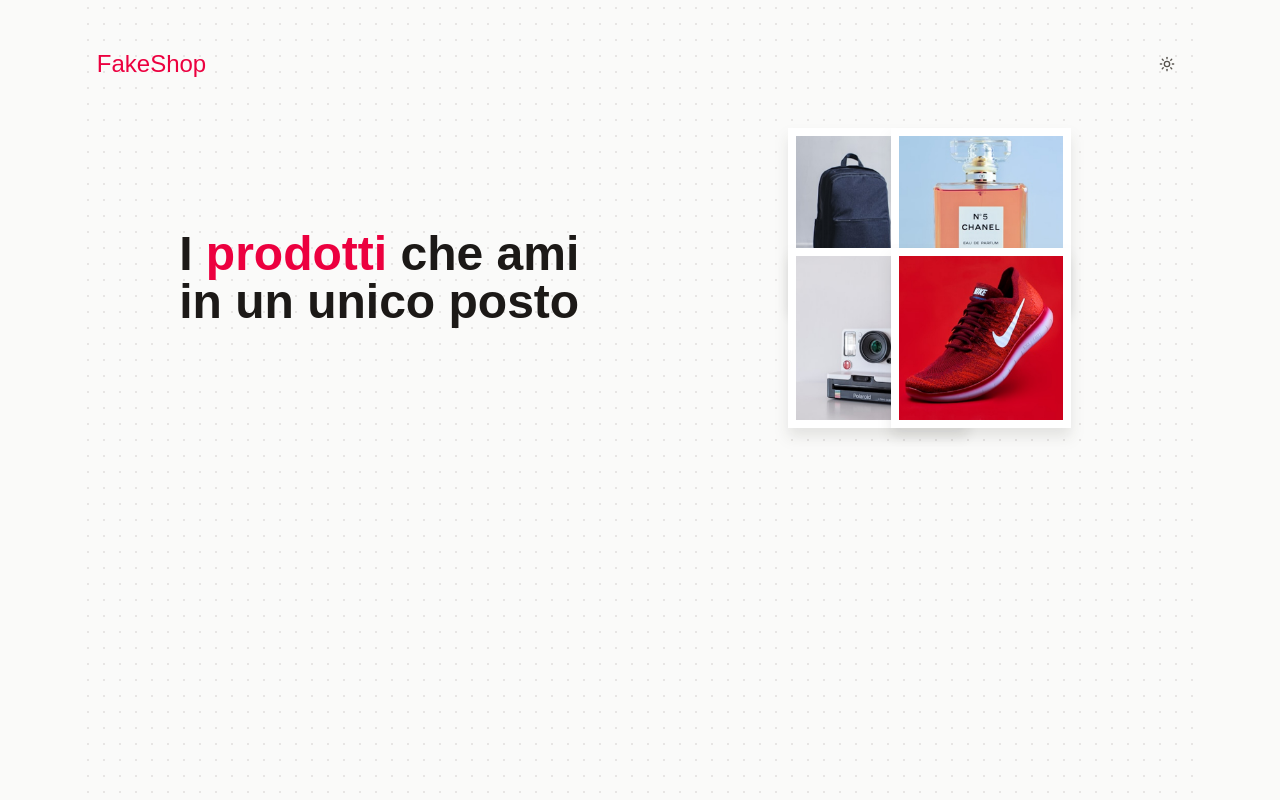
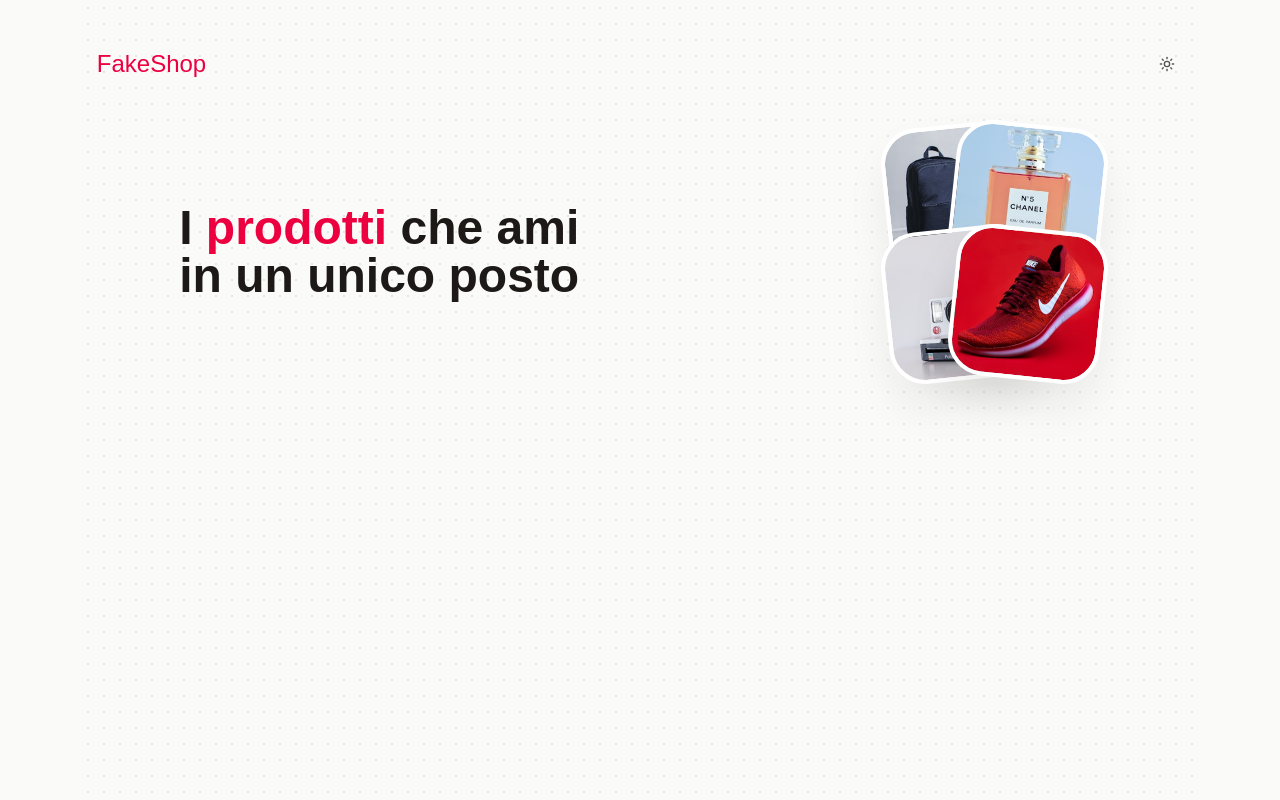
Before and after one commit to lorenzoferrante97/products-showcase, a React (Vite) app: page / in a window 1280 px wide. Built offline with nearby package versions, Linux system fonts and the light colour scheme; a web font is replaced by a local one.

Commit message:
edit: from amsk imgs to default imgs

```diff
--- a/src/pages/Home.jsx
+++ b/src/pages/Home.jsx
@@ -6,43 +6,45 @@
       {/* ANCHOR HERO SECTION ------------------------------------------------------- */}
       <section className='flex flex-col gap-5 md:flex-row w-full lg:w-[72vw] mx-auto'>
         {/* NOTE - hero images */}
-        <div className='max-md:w-fit md:w-[44vw] flex items-center justify-start -space-x-[20vw] md:flex-col md:justify-start md:items-start md:-space-y-[60px] md:order-last'>
-          <div className='w-full flex items-center justify-start lg:justify-center -space-x-[20vw] md:-space-x-[10vw] lg:-space-x-[6vw]'>
-            <MaskImage
-              alt='prodotto in evidenza'
-              borderSize='p-1 sm:p-1.5 md:p-2'
-              className='w-full lg:max-w-[180px] drop-shadow-xl drop-shadow-on-base/10'
-              mask='circle'
+        <div className='w-fit flex items-center justify-start -space-x-[20vw] md:flex-col md:justify-start md:items-start md:-space-y-[40px] md:order-last'>
+          <div className='w-full flex items-center justify-start lg:justify-center -space-x-[20vw] md:-space-x-[4vw] lg:-space-x-[6vw]'>
+            <figure className='w-full aspect-square rounded-xl outline-4 outline-white not-dark:shadow-xl not-dark:shadow-on-base/10 lg:max-w-[180px] overflow-hidden -rotate-6'>
+              <img
+                alt="'prodotto in evidenza'"
+                className='img-responsive'
                 src='/images/Hero.webp'
               />
-            <MaskImage
-              alt='prodotto in evidenza'
-              borderSize='p-1 sm:p-1.5 md:p-2'
-              className='w-full lg:max-w-[180px] drop-shadow-xl drop-shadow-on-base/10'
-              mask='circle'
+            </figure>
+
+            <figure className='w-full aspect-square rounded-xl outline-4 outline-white not-dark:shadow-xl not-dark:shadow-on-base/10 lg:max-w-[180px] overflow-hidden rotate-6'>
+              <img
+                alt="'prodotto in evidenza'"
+                className='img-responsive'
                 src='/images/Hero 2.webp'
               />
+            </figure>
           </div>
-          <div className='w-full flex items-center justify-start lg:justify-center -space-x-[20vw] md:-space-x-[10vw] lg:-space-x-[6vw]'>
-            <MaskImage
-              alt='prodotto in evidenza'
-              borderSize='p-1 sm:p-1.5 md:p-2'
-              className='w-full lg:max-w-[180px] drop-shadow-xl drop-shadow-on-base/10'
-              mask='circle'
+          <div className='w-full flex items-center justify-start lg:justify-center -space-x-[20vw] md:-space-x-[4vw] lg:-space-x-[6vw]'>
+            <figure className='w-full aspect-square rounded-xl outline-4 outline-white not-dark:shadow-xl not-dark:shadow-on-base/10 lg:max-w-[180px] overflow-hidden -rotate-6'>
+              <img
+                alt="'prodotto in evidenza'"
+                className='img-responsive'
                 src='/images/Hero 3.webp'
               />
-            <MaskImage
-              alt='prodotto in evidenza'
-              borderSize='p-1 sm:p-1.5 md:p-2'
-              className='w-full lg:max-w-[180px] drop-shadow-xl drop-shadow-on-base/10'
-              mask='circle'
+            </figure>
+
+            <figure className='w-full aspect-square rounded-xl outline-4 outline-white not-dark:shadow-xl not-dark:shadow-on-base/10 lg:max-w-[180px] overflow-hidden rotate-6'>
+              <img
+                alt="'prodotto in evidenza'"
+                className='img-responsive'
                 src='/images/Hero 4.webp'
               />
+            </figure>
           </div>
         </div>
 
         {/* NOTE - hero content */}
-        <div className='md:w-full perfect-center'>
+        <div className='lg:w-full perfect-center'>
           <h1 className='font-display-2 text-on-base text-balance'>
             I <span className='text-primary'>prodotti</span> che ami in un unico posto
           </h1>
@@ -51,5 +53,3 @@
     </>
   )
 }
-
-// outline-8 outline-white not-dark:shadow-md not-dark:shadow-on-base/20
```
Lines whose indentation alone changed are shown as unchanged.
